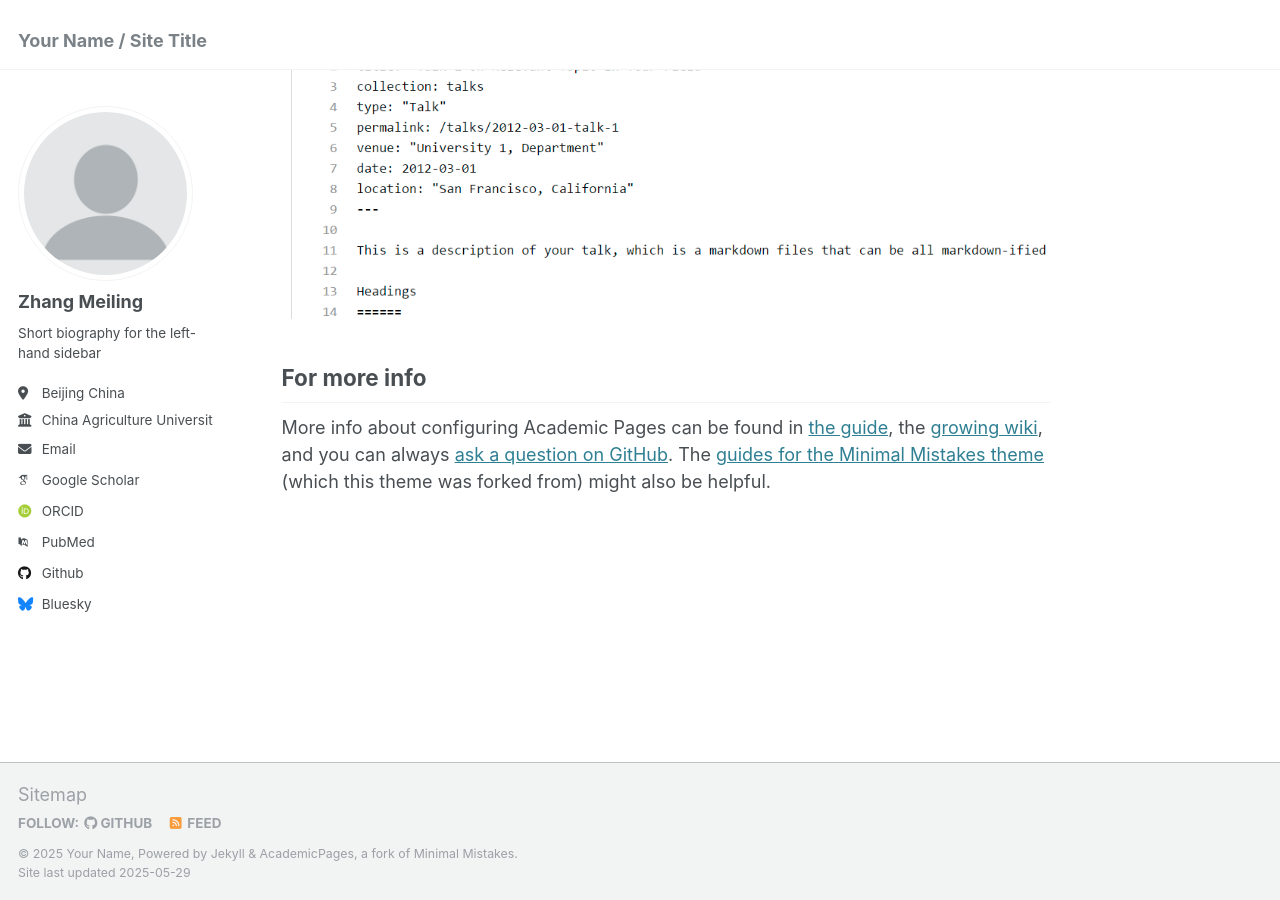
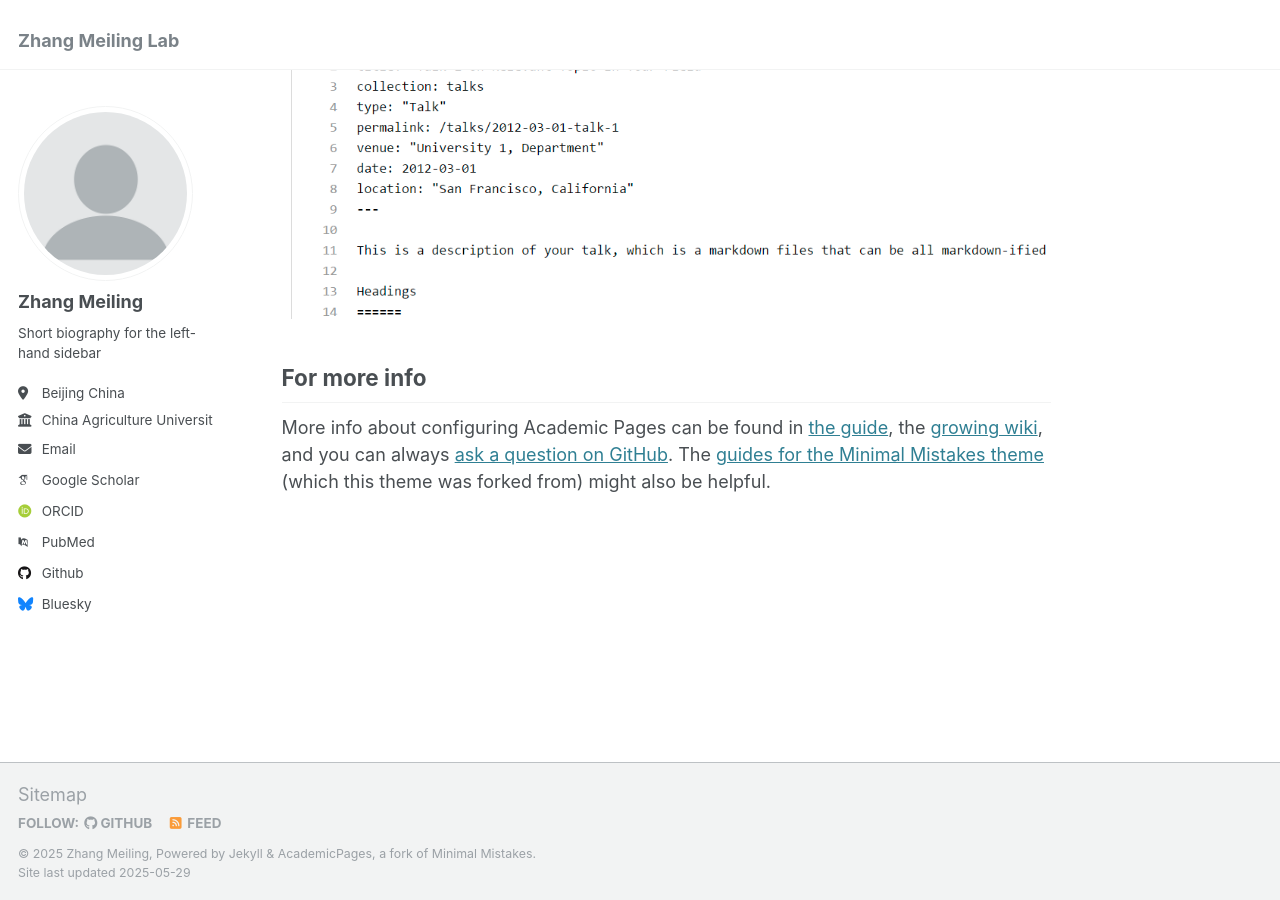
Before and after one commit to Hui50138/ZhangMeiling-Lab, a Jekyll site: the page built from _pages/about.md, in a window 1280 px wide and 900 px high, scrolled down 2643 px. Built offline with Jekyll 4.4.1, drawn with Linux system fonts in a browser that asks for light colours; some web fonts are replaced.

Commit message:
Update _config.yml

```diff
--- a/_config.yml
+++ b/_config.yml
@@ -8,13 +8,13 @@
 
 # Basic Site Settings
 locale                   : "en-US"
-title                    : "Your Name / Site Title"
+title                    : "Zhang Meiling Lab"
 title_separator          : "-"
-name                     : &name "Your Name"
-description              : &description "personal description"
-url                      : https://academicpages.github.io # the base hostname & protocol for your site e.g. "https://[your GitHub username].github.io"
+name                     : &name "Zhang Meiling"
+description              : &description "Zhang Meiling Lab at China Agriculture University"
+url                      : https://hui50138.github.io/ # the base hostname & protocol for your site e.g. "https://[your GitHub username].github.io"
 baseurl                  : "" # the subpath of your site, e.g. "/blog"
-repository               : "academicpages/academicpages.github.io"
+repository               : "hui50138/hui50138.github.io"
 
 # Site Author - The following control what appear as part of the author content on the side bar.
 #               If a field is blank the icon and link will not appear, otherwise it will be shown.
```
